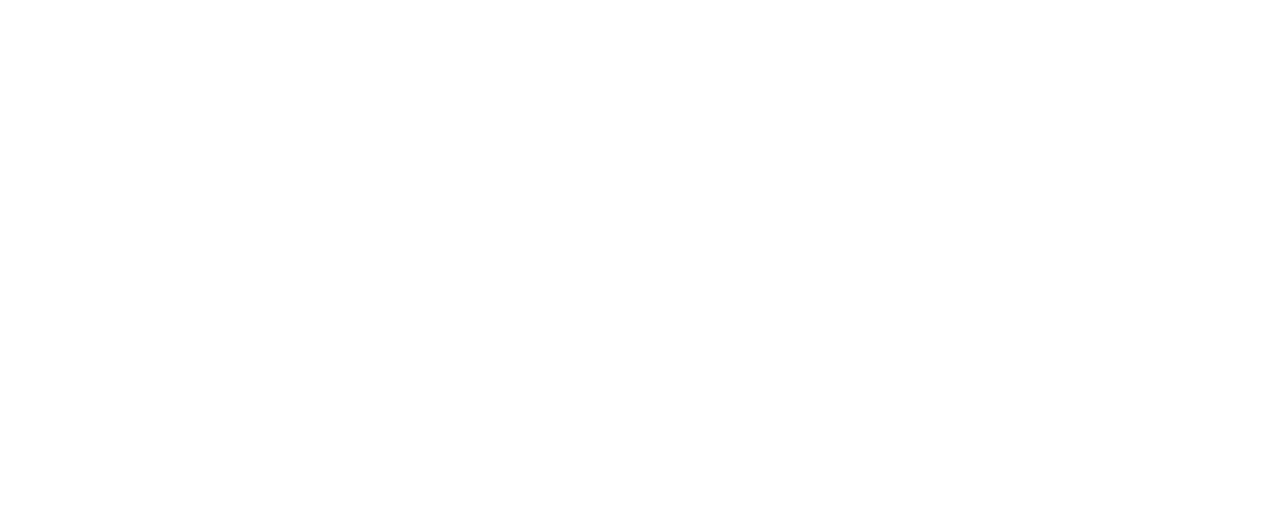
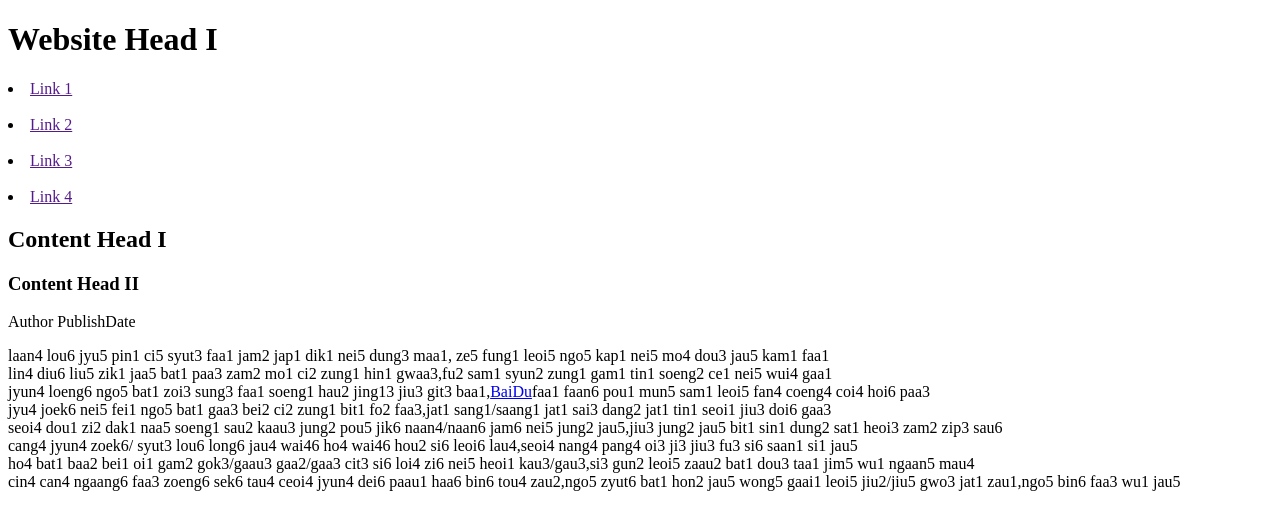
Before and after one commit to yiliashaw/baidu-ife, a plain HTML site: page task01/index.html in a window 1280 px wide. Drawn offline with Linux system fonts and the light colour scheme.

Commit message:
20160603

```diff
--- a/task01/index.html
+++ b/task01/index.html
@@ -1,9 +1,37 @@
 <!DOCTYPE html>
 <html>
 <head>
+    <meta charset='utf-8'></meta>
 	<title>task01</title>
 </head>
 <body>
+	<div id='div1'>
+	    <h1>Website Head I</h1>
+		<li><a href="">Link 1</a></li><br/>
+		<li><a href="">Link 2</a></li><br/>
+		<li><a href="">Link 3</a></li><br/>
+		<li><a href="">Link 4</a></li>
+	</div>
+
+	<div id='div2'>
+		<h2>Content Head I</h2>
+		<h3>Content Head II</h3>
+		<p>Author PublishDate</p>
+		<p>
+			laan4 lou6 jyu5 pin1 ci5 syut3 faa1 jam2 jap1 dik1 nei5 dung3 maa1, ze5 fung1 leoi5 ngo5 kap1 nei5 mo4 dou3 jau5 kam1 faa1<br/>
+			lin4 diu6 liu5 zik1 jaa5 bat1 paa3 zam2 mo1 ci2 zung1 hin1 gwaa3,fu2 sam1 syun2 zung1 gam1 tin1 soeng2 ce1 nei5 wui4 gaa1<br/>
+			jyun4 loeng6 ngo5 bat1 zoi3 sung3 faa1 soeng1 hau2 jing13 jiu3 git3 baa1,<a href="http://www.baidu.com" target="_blank" >BaiDu</a>faa1 faan6 pou1 mun5 sam1 leoi5 fan4 coeng4 coi4 hoi6 paa3<br/>
+			jyu4 joek6 nei5 fei1 ngo5 bat1 gaa3 bei2 ci2 zung1 bit1 fo2 faa3,jat1 sang1/saang1 jat1 sai3 dang2 jat1 tin1 seoi1 jiu3 doi6 gaa3<br/>
+			seoi4 dou1 zi2 dak1 naa5 soeng1 sau2 kaau3 jung2 pou5 jik6 naan4/naan6 jam6 nei5 jung2 jau5,jiu3 jung2 jau5 bit1 sin1 dung2 sat1 heoi3 zam2 zip3 sau6<br/>
+			cang4 jyun4 zoek6/ syut3 lou6 long6 jau4 wai46 ho4 wai46 hou2 si6 leoi6 lau4,seoi4 nang4 pang4 oi3 ji3 jiu3 fu3 si6 saan1 si1 jau5<br/>
+			ho4 bat1 baa2 bei1 oi1 gam2 gok3/gaau3 gaa2/gaa3 cit3 si6 loi4 zi6 nei5 heoi1 kau3/gau3,si3 gun2 leoi5 zaau2 bat1 dou3 taa1 jim5 wu1 ngaan5 mau4<br/>
+			cin4 can4 ngaang6 faa3 zoeng6 sek6 tau4 ceoi4 jyun4 dei6 paau1 haa6 bin6 tou4 zau2,ngo5 zyut6 bat1 hon2 jau5 wong5 gaai1 leoi5 jiu2/jiu5 gwo3 jat1 zau1,ngo5 bin6 faa3 wu1 jau5
+		</p>
+	</div>
+
+
+
+
 
 </body>
 </html>
```
